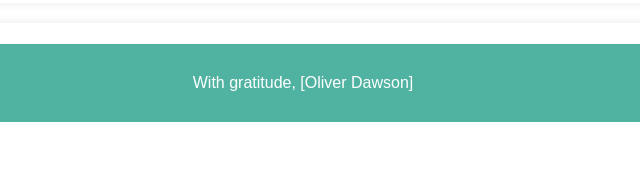
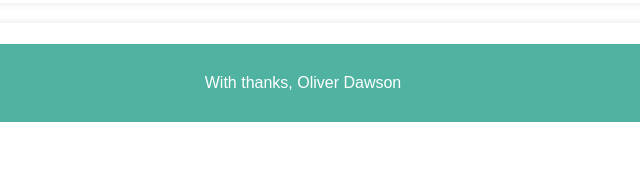
Before and after one commit to radio1233/thankyou.github.io, a plain HTML site: page index.html in a window 1280 px wide. Shown: the part 678-864 px from the top of the page, 337-977 px from the left. Drawn offline with Linux system fonts and the light colour scheme.

Commit message:
Update index.html

```diff
--- a/index.html
+++ b/index.html
@@ -29,7 +29,7 @@
         </section>
     </main>
     <footer>
-        <p>With gratitude, [Oliver Dawson]</p>
+        <p>With thanks, Oliver Dawson</p>
     </footer>
 </body>
 </html>
```
